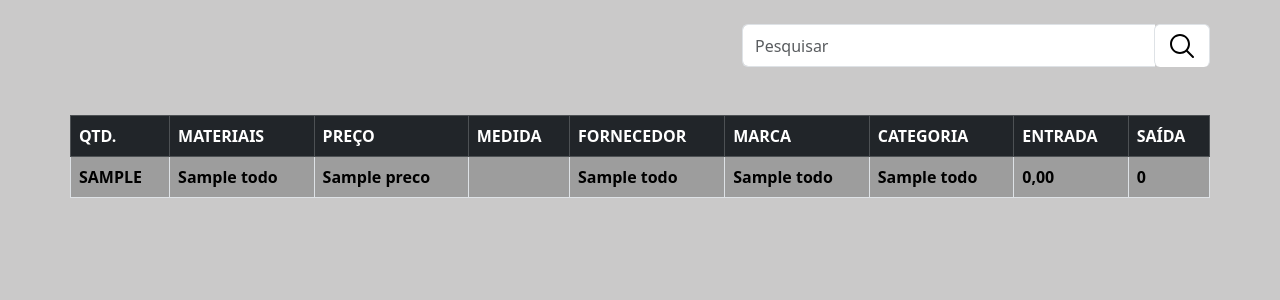
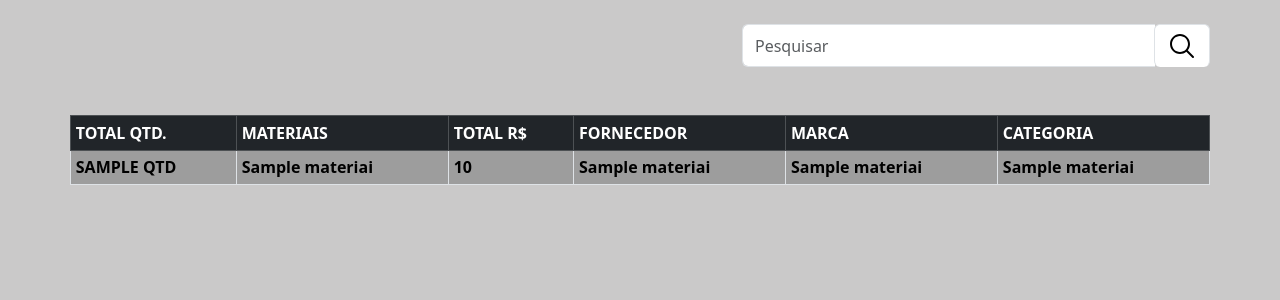
Before and after one commit to DaviSanttos/ElitteM, a CodeIgniter 4 app: the page made by Elitte/app/Views/materiais.php in a window 1280 px wide. Shown: the part 66-366 px from the top of the page. Run offline with PHP 8.4 and a stand-in for CodeIgniter, Linux system fonts and the light colour scheme; the template is opened without the code that fills it: most values are stand-ins (such as "Sample title", 1, 10 or a date in 2020); style sheets or scripts are compiled from the project's sources; some libraries are stand-ins or nearby versions.

Commit message:
fist-commit

```diff
--- a/Elitte/app/Config/Routes.php
+++ b/Elitte/app/Config/Routes.php
@@ -50,7 +50,7 @@ $routes->get('graficos', 'PaginaAdmin::graficos');
 // funcoes para entrada de materiais
 $routes->get('salvar/(:num)/(:num)/(:num)', 'PaginaAdmin::salvarItem/$1/$2/$3');
 $routes->get('remover/(:num)/(:num)', 'PaginaAdmin::removerItem/$1/$2');
-// $routes->get('projeto/buscar/(:segment)', 'PaginaAdmin::buscarItem/$1');
+$routes->post('buscar', 'PaginaAdmin::buscar');
 $routes->get('subtrair/(:num)/(:num)/(:num)', 'PaginaAdmin::subtrairItem/$1/$2/$3');
 
 // $routes->get('/login', 'PaginaAdmin::sair');
--- a/Elitte/app/Views/materiais.php
+++ b/Elitte/app/Views/materiais.php
@@ -33,30 +33,26 @@
 <table class="table table-striped table-bordered mt-5 container">
     <thead class="table-dark">
         <tr>
-            <th scope="col">Qtd.</th>
+            <th scope="col">Total Qtd.</th>
             <th scope="col">Materiais</th>
-            <th scope="col">Preço</th>
-            <th scope="col">Medida</th>
+            <th scope="col">Total R$</th>
             <th scope="col">Fornecedor</th>
             <th scope="col">Marca</th>
             <th scope="col">Categoria</th>
-            <th scope="col">Entrada</th>
-            <th scope="col">Saída</th>
         </tr>
     </thead>
     <tbody id="listagem">
-        <?php foreach ($todos as $material): ?>
+        <?php foreach ($materiais as $material): ?>
             <tr>
                 <th scope="row">
-                    <?= $material["qtd_material"] ?>
+                    <?= $material["qtd"] ?>
                 </th>
                 <td>
                     <?= $material["nome_material"] ?>
                 </td>
                 <td>
-                    <?= $material["preco"] ?>
+                    <?= $material["total"] ?>
                 </td>
-                <td></td>
                 <td>
                     <?= $material["nome_fornecedor"] ?>
                 </td>
@@ -66,8 +62,6 @@
                 <td>
                     <?= $material["nome_categoria"] ?>
                 </td>
-                <td>0,00</td>
-                <td>0</td>
             </tr>
         <?php endforeach; ?>
     </tbody>
@@ -81,11 +75,11 @@
 
         let table = await document.getElementById("listagem");
 
-        dados = await $.post('materiais/pesquisar', {
+        dados = await $.post('buscar', {
             param: $this.val()
         }, console.log('Enviado!'));
         arr = JSON.parse(dados);
-        console.log(table);
+        console.log(dados);
         table.innerHTML = "";
         arr.forEach(element => {
 
@@ -98,15 +92,12 @@
             table.innerHTML += `
     <tbody>
             <tr>
-                <th scope="row">${element.qtd_material}</th>
+                <th scope="row">${element.qtd}</th>
                 <td>${element.nome_material}</td>
-                <td>${element.preco}</td>
-                <td></td>
+                <td>${element.total}</td>
                 <td>${element.nome_fornecedor}</td>
                 <td>${element.nome_marca}</td>
                 <td>${element.nome_categoria}</td>
-                <td>0,00</td>
-                <td>0</td>
             </tr>
     </tbody>`
         });
--- a/Elitte/app/Views/template.php
+++ b/Elitte/app/Views/template.php
@@ -32,6 +32,10 @@
             --bs-btn-padding-y: 0.01rem !important;
             --bs-btn-padding-x: 0.35rem !important;
         }
+
+        .table>:not(caption)>*>*{
+        padding: 0.3rem 0.3rem !important;
+    }
     </style>
     <title>Elitte Moveis | Estoque</title>
 </head>
```
Also changed, not shown: Elitte/app/Controllers/PaginaAdmin.php (+13 -18 lines), Elitte/app/Models/PedidoModel.php (+18 -1 lines), Elitte/app/Views/admin/materiais.php (+3 -6 lines), Elitte/app/Views/controle.php (+4 -4 lines), Elitte/app/Views/projeto.php (+18 -8 lines).
